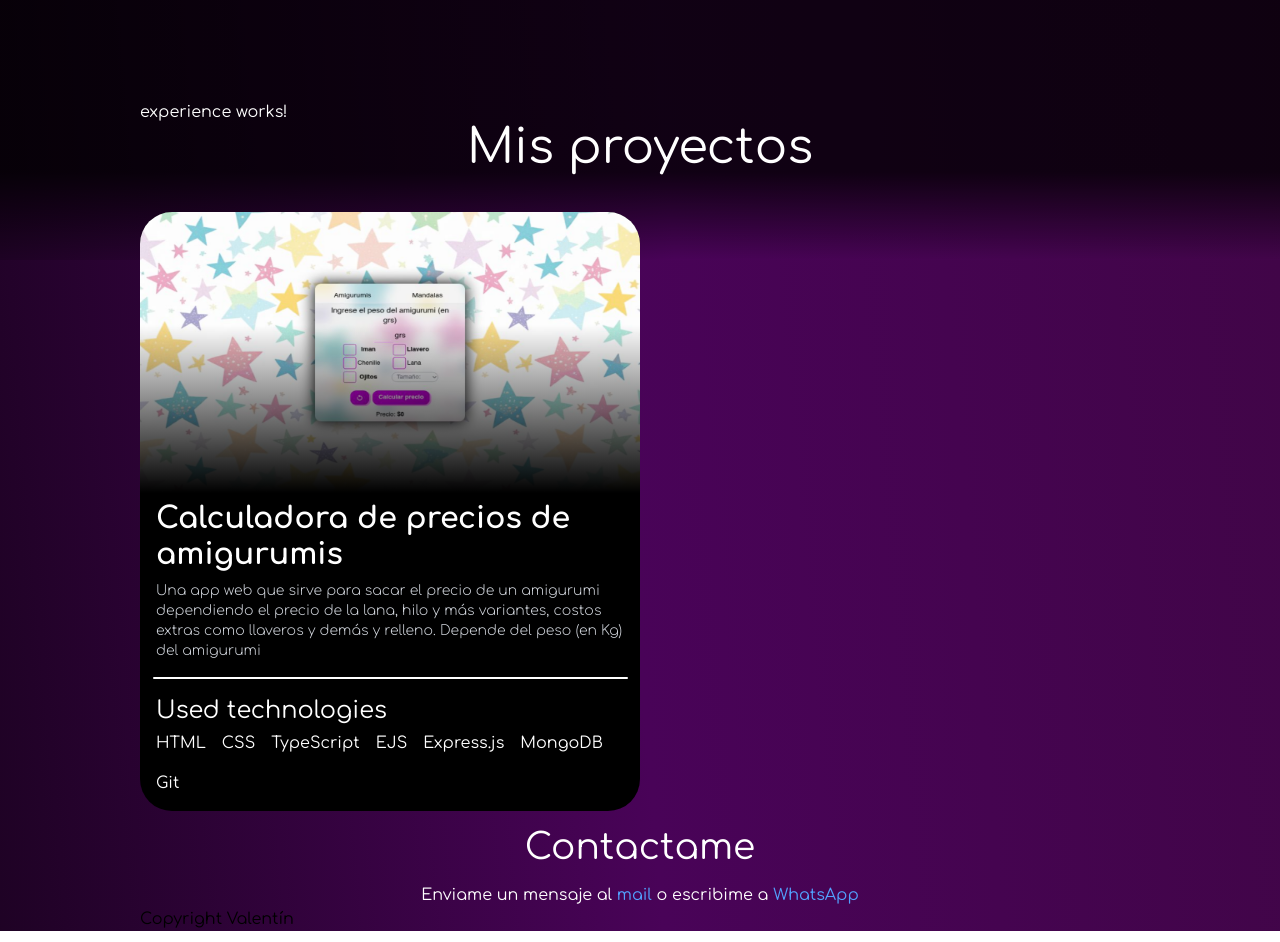
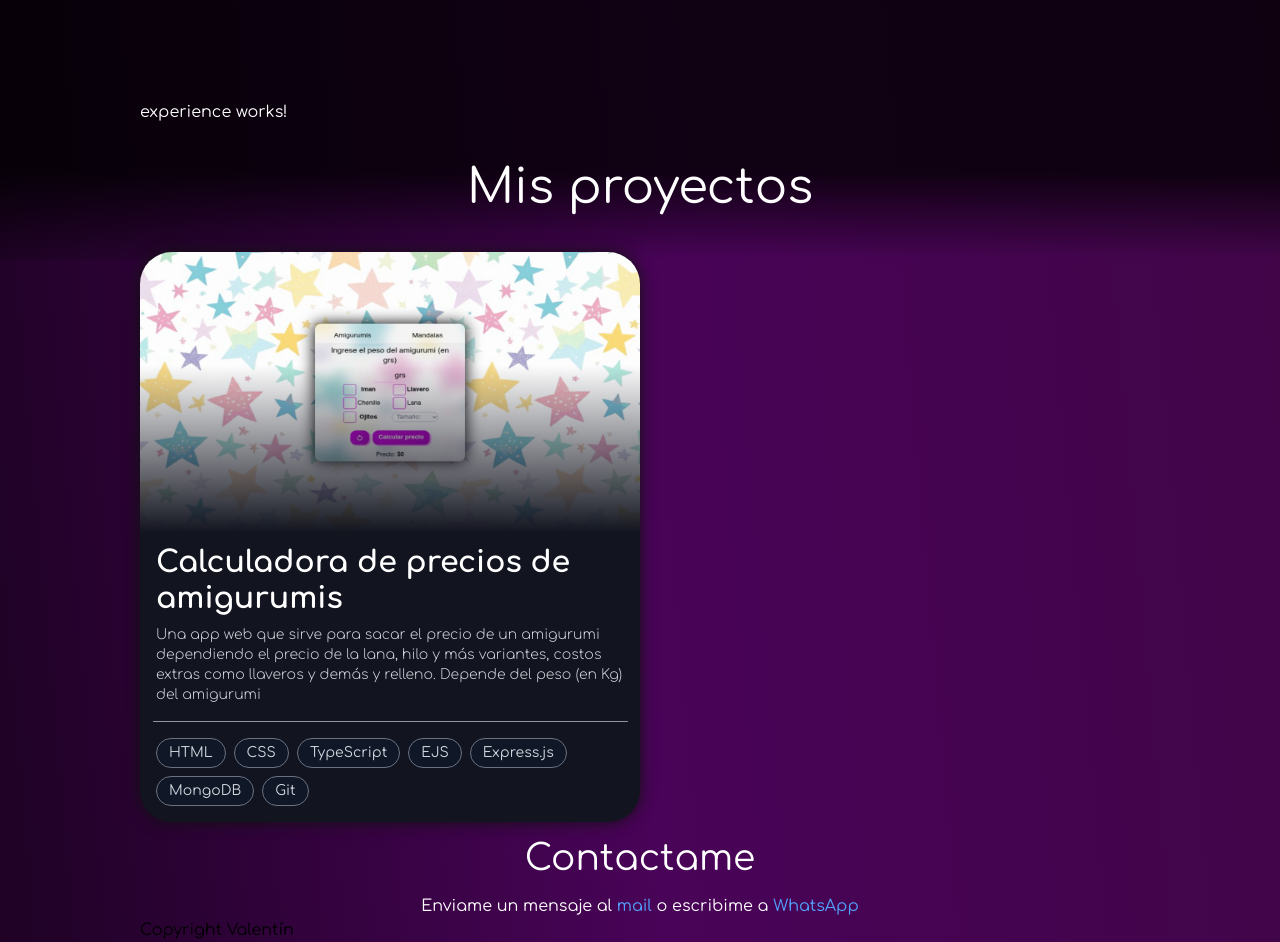
Before and after one commit to ElexemSDdR/portfolio, an Angular app: page / in a window 1280 px wide. Shown: the part 540-1482 px from the top of the page. Built offline with nearby package versions, Linux system fonts and the light colour scheme.

Commit message:
Mejorando la card de los proyectos en temas estéticos

```diff
--- a/src/app/components/header/header.component.html
+++ b/src/app/components/header/header.component.html
@@ -1,5 +1,5 @@
 <header
-  class="backdrop-blur-2xl backdrop-brightness-50 bg-black/15 text-white fixed px-2 top-0 right-0 left-0 text-2xl"
+  class="backdrop-blur-2xl backdrop-brightness-50 bg-black/15 text-white fixed px-2 top-0 right-0 left-0 text-2xl z-999"
 >
   <nav class="w-full flex justify-center items-center">
     <ul
--- a/src/app/components/project-card/project-card.component.html
+++ b/src/app/components/project-card/project-card.component.html
@@ -1,4 +1,4 @@
-<article class="flex flex-col rounded-4xl pb-2 overflow-hidden bg-black relative">
+<article class="flex flex-col rounded-4xl pb-2 overflow-hidden bg-[#12141f] relative shadow-[0_0_16px_#121212]">
   <a href="{{ url() }}" target="_blank" class="relative">
     <img
       src="{{ previewImage() }}"
@@ -7,18 +7,18 @@
       class="aspect-video h-auto"
     />
     <div
-      class="absolute bottom-0 left-0 w-full h-[60%] bg-linear-to-b from-transparent to-black"
+      class="absolute bottom-0 left-0 w-full h-[60%] bg-linear-to-b from-transparent to-[#12141f]"
     ></div>
   </a>
-  <h4 class="text-3xl px-4 my-2 font-bold">
+  <h4 class="text-3xl px-4 my-2 mt-3 font-bold">
     <a href="{{ url() }}" target="_blank">{{ title() }}</a>
   </h4>
   <p class="px-4 text-sm font-light text-gray-300 text-pretty">{{ description() }}</p>
-  <div class="h-0.5 w-[95%] mx-auto bg-white rounded-full my-4"></div>
-  <h5 class="text-2xl px-4 mb-1">Used technologies</h5>
-  <ul class="flex gap-4 px-4 mb-2 flex-wrap">
+  <div class="h-px w-[95%] mx-auto bg-white/55 rounded-full my-4"></div>
+  <!-- <h5 class="text-2xl px-4 mb-1">Used technologies</h5> -->
+  <ul class="flex gap-2 px-4 mb-2 flex-wrap">
     @for (technology of technologies(); track technologies()) {
-      <li>{{ technology }}</li>
+      <li class="rounded-full border bg-gray-900 border-gray-500 text-gray-300 py-1 px-3 text-sm align-middle text-center">{{ technology }}</li>
     }
   </ul>
 </article>
--- a/src/app/views/projects/projects.component.html
+++ b/src/app/views/projects/projects.component.html
@@ -1,5 +1,5 @@
 <section class="flex flex-col items-center justify-center gap-10" id="projects">
-  <h2 class="text-5xl">Mis proyectos</h2>
+  <h2 class="text-5xl mt-10">Mis proyectos</h2>
   <section class="grid grid-cols-1 xl:grid-cols-2 2xl:grid-cols-3">
     @for (project of projects; track $index) {
       <app-project-card
```
